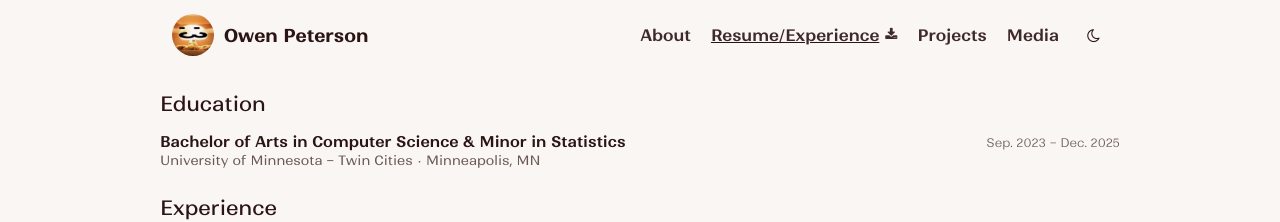
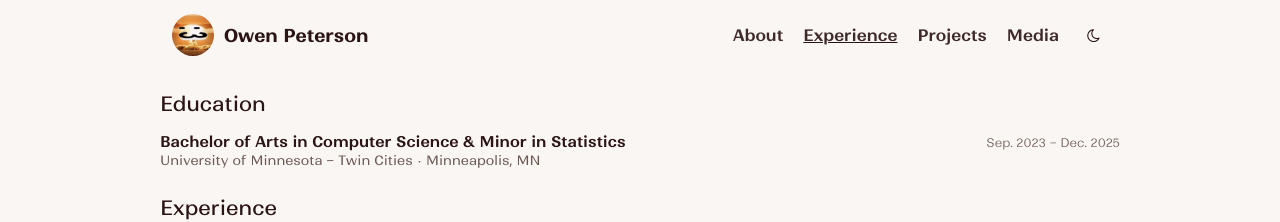
Before and after one commit to owenp33/owenp33.github.io, a Jekyll site: the page built from experience.html, in a window 1280 px wide. Shown: the top 222 px of the page. Built offline with Jekyll 4.4.1, drawn with Linux system fonts in a browser that asks for light colours.

Commit message:
Changed resume/experience title to just 'experience'

```diff
--- a/_includes/header.html
+++ b/_includes/header.html
@@ -5,12 +5,7 @@
     </a>
     <nav class="nav-right">
         <a class="underline{% if page.url == '/' %} active{% endif %}" href="{{ '/' | relative_url }}"><h2>About</h2></a>
-        <span class="nav-item">
-            <a class="underline{% if page.url == '/experience/' %} active{% endif %}" href="{{ '/experience/' | relative_url }}"><h2>Resume/Experience</h2></a>
-            <a class="resume-download" href="{{ '/assets/resume.pdf' | relative_url }}" target="_blank" rel="noopener" aria-label="Download resume">
-                <i class="fa fa-download"></i>
-            </a>
-        </span>
+        <a class="underline{% if page.url == '/experience/' %} active{% endif %}" href="{{ '/experience/' | relative_url }}"><h2>Experience</h2></a>
         <a class="underline{% if page.url == '/projects/' %} active{% endif %}" href="{{ '/projects/' | relative_url }}"><h2>Projects</h2></a>
         <a class="underline{% if page.url == '/media/' %} active{% endif %}" href="{{ '/media/' | relative_url }}"><h2>Media</h2></a>
         <button class="theme-toggle" type="button" aria-label="Toggle color theme">
--- a/assets/css/main.css
+++ b/assets/css/main.css
@@ -108,22 +108,6 @@ h2 {
     align-items: center;
     gap: 20px;
     flex-wrap: wrap;
-}
-
-.nav-item {
-    display: flex;
-    align-items: center;
-    gap: 6px;
-}
-
-.resume-download {
-    color: var(--text-secondary);
-    font-size: 13px;
-}
-
-.resume-download:hover {
-    color: var(--accent-hover);
-    transition: 0.3s;
 }
 
 .theme-toggle {
--- a/experience.html
+++ b/experience.html
@@ -1,6 +1,6 @@
 ---
 layout: default
-title: Resume & Experience
+title: Experience
 styles:
   - /assets/css/experience.css
 permalink: /experience/
```
